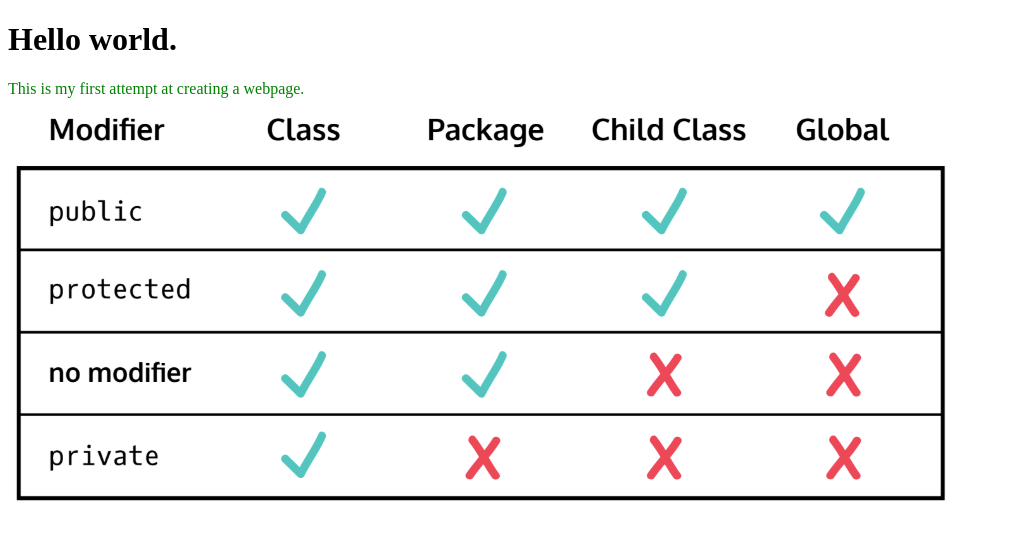
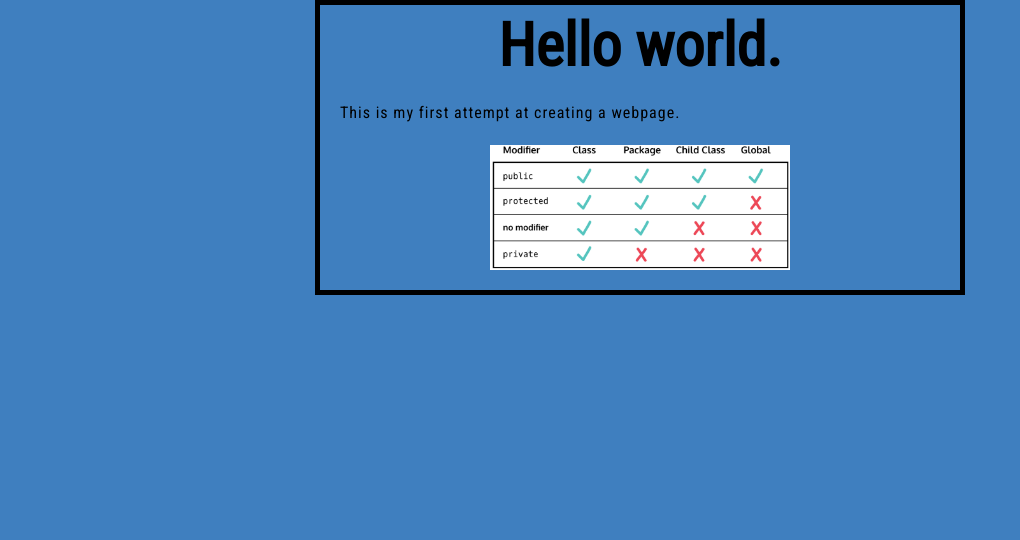
Before and after one commit to Maxngks/git_test, a plain HTML site: page index.html in a window 1280 px wide. Shown: the whole page, without its empty margins (0-1020 px from the left). Drawn offline with Linux system fonts and the light colour scheme.

Commit message:
New css additions

```diff
--- a/index.html
+++ b/index.html
@@ -3,11 +3,13 @@
     <head>
         <meta charset="utf-8">
         <link href="styles/style.css" rel="stylesheet">
+        <link href="https://fonts.googleapis.com/css?family=Roboto+Condensed&display=swap" rel="stylesheet">
         <title>My first test</title>
+        <script src="scripts/main.js"></script>
     </head>
     <body>
         <h1>Hello world.</h1>
         <p>This is my first attempt at creating a webpage.</p>
-        <img src="images/modifiers.png" alt="Modifiers for html">
+        <img src="images/modifiers.png" width=300px alt="Modifiers for html">
     </body>
 </html>
--- a/styles/style.css
+++ b/styles/style.css
@@ -1,3 +1,28 @@
-p{
-    color: green;
+html {
+    font-size: 21px;
+    font-family: 'Roboto Condensed', sans-serif;
+    background-color: #3F7FBF;
 }
+
+body {
+    width: 600px;
+    margin: 0 auto;
+    padding: 5px 20px 20px 20px;
+    border: 5px solid black;
+}
+
+h1 {
+    font-size: 60px;
+    text-align: center;
+    margin: 0;
+}
+p {
+    line-height: 2;
+    letter-spacing: 1px;
+    font-size: 16px;
+}
+
+img {
+    margin: 0 auto;
+    display: block;
+}
```
